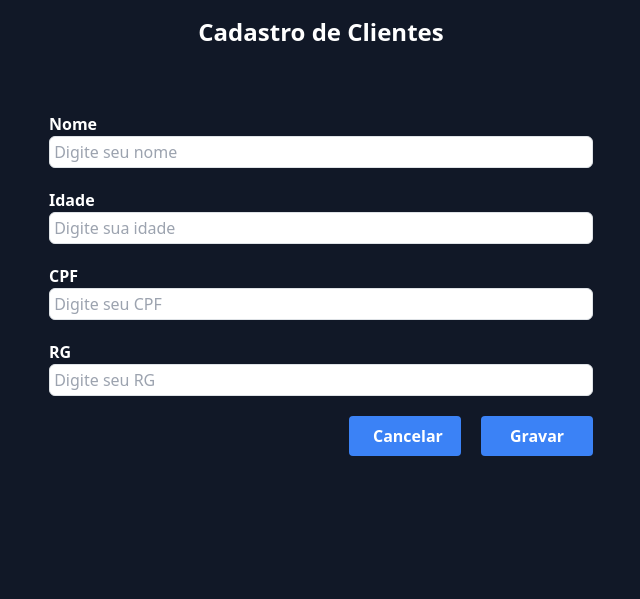
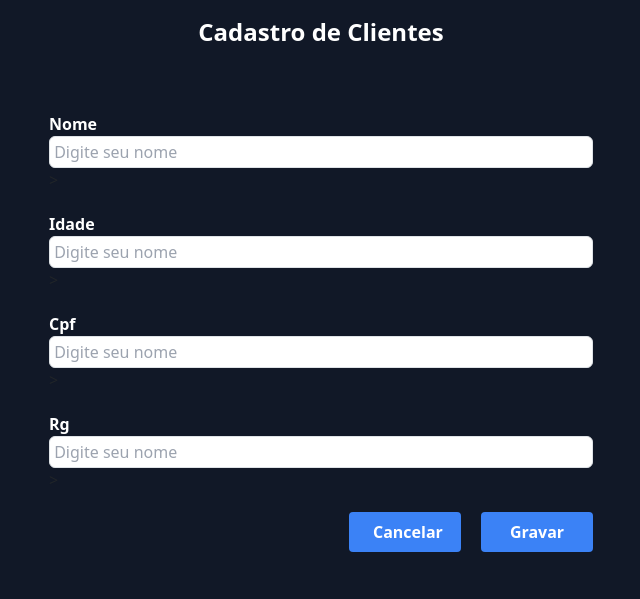
Before and after one commit to MatheusAmaralDeSousa/projeto_django_1, a Django app: page //cadastro in a window 1280 px wide. Shown: the top 599 px of the page, without its empty margins (319-959 px from the left). Run offline with Django 4.2, Linux system fonts and the light colour scheme; some libraries are stand-ins or nearby versions.

Commit message:
feat: added forms.py in registration

```diff
--- /dev/null
+++ b/djangoapp/app_cadastro_usuarios/forms.py
@@ -0,0 +1,7 @@
+from django import forms
+from .models import Usuario  # Importe seu modelo de usuário
+
+class UsuarioForm(forms.ModelForm):
+    class Meta:
+        model = Usuario
+        fields = ['nome', 'idade', 'cpf', 'rg']
--- a/djangoapp/app_cadastro_usuarios/templates/usuarios/cadastro_cliente.html
+++ b/djangoapp/app_cadastro_usuarios/templates/usuarios/cadastro_cliente.html
@@ -19,31 +19,12 @@
       </div>
         <div class="flex justify-center">
             <div class="flex flex-col input w-full p-5 xl:p-0 xl:w-1/2 space-y-5">
+                {% for field in form %}
                 <div class="imput-box">
-                    <label class="text-white font-bold" for="nome">Nome</label>
-                    <input name="nome" type="text" placeholder=" Digite seu nome" required
-                        class="w-full h-8 border border-black rounded-md">
+                    <label class="text-white font-bold" for="{{ field.id_for_label }}">{{ field.label }}</label>
+                    <input name="nome" type="text" placeholder=" Digite seu nome" required class="w-full h-8 border border-black rounded-md" {{ field }}>
                 </div>
-
-                <div class="imput-box">
-                    <div class="w-fit text-white font-bold" for="idade">
-                        <span>Idade</span>
-                    </div>
-                    <input name="idade" type="text" placeholder=" Digite sua idade" required
-                        class="w-full h-8 border border-black rounded-md">
-                </div>
-
-                <div class="imput-box">
-                    <label class="text-white font-bold" for="cpf">CPF</label>
-                    <input name="cpf" type="text" placeholder=" Digite seu CPF" required
-                        class="w-full h-8 border border-black rounded-md">
-                </div>
-
-                <div class="imput-box">
-                    <label class="text-white font-bold" for="rg">RG</label>
-                    <input name="rg" type="text" placeholder=" Digite seu RG" required
-                        class="w-full h-8 border border-black rounded-md">
-                </div>
+                {% endfor %}
                 <div class="d-flex justify-content-end">
                     <a href="{% url 'home'%}" class="bg-blue-500 hover:bg-blue-700 w-28 text-white font-bold py-2 px-4 rounded">Cancelar</a>
 
--- a/djangoapp/app_cadastro_usuarios/views.py
+++ b/djangoapp/app_cadastro_usuarios/views.py
@@ -1,19 +1,22 @@
 from django.shortcuts import render,  get_object_or_404, redirect
 from .models import Usuario
+from .forms import UsuarioForm
 
 def home(request):
     return render(request, 'home/home.html')
 
+
 def cadastro_cliente(request):
-    #Salvar os dados da tela para o banco de dados
     if request.method == 'POST':
-        novo_usuario = Usuario()
-        novo_usuario.nome =  request.POST.get("nome")
-        novo_usuario.idade = request.POST.get("idade")
-        novo_usuario.cpf = request.POST.get("cpf")
-        novo_usuario.rg = request.POST.get("rg")
-        novo_usuario.save()
-    return render(request,'usuarios/cadastro_cliente.html')
+        form = UsuarioForm(request.POST)
+        if form.is_valid():
+            form.save()
+            return redirect('listagem_cliente')
+    else:
+        form = UsuarioForm()
+
+    return render(request, 'usuarios/cadastro_cliente.html', {'form': form})
+
 
 def listagem_cliente(request):
     #Exibir todos os usuarios do banco de dados
```
